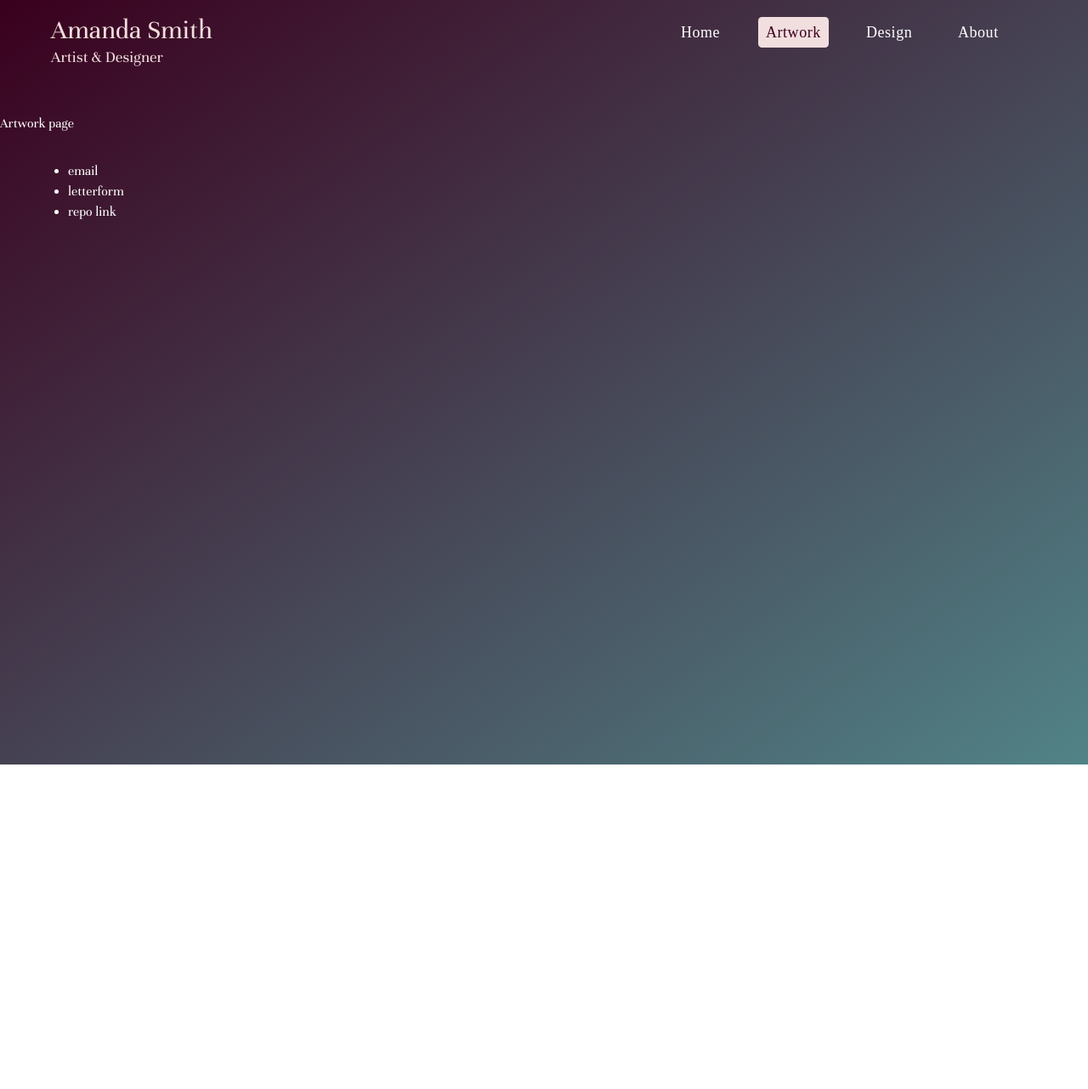
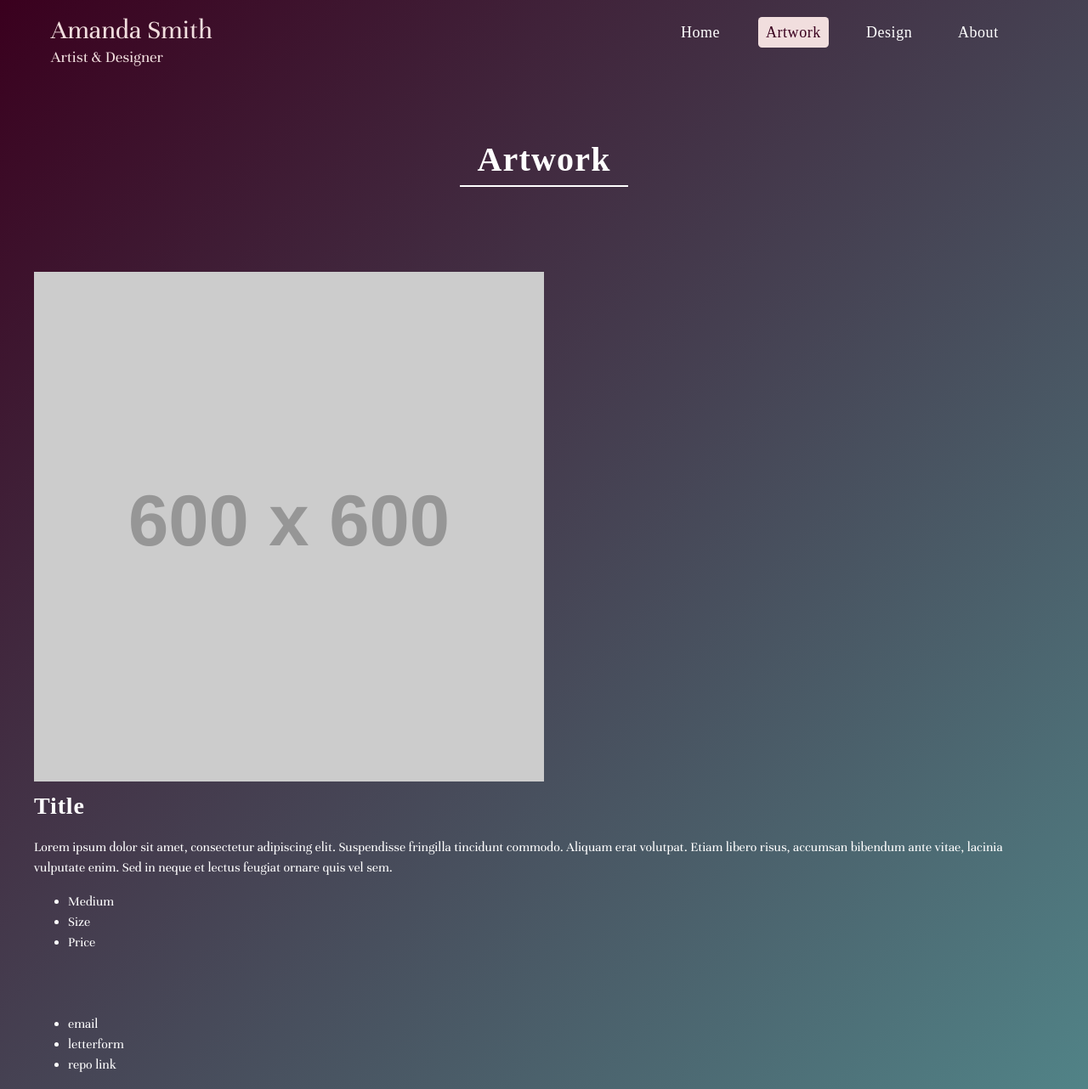
Before and after one commit to asmithorn/asmithorn.github.io, a Jekyll site: the page built from artwork/index.html, in a window 1280 px wide. Shown: the whole page at 85% size. Built offline with Jekyll 4.4.1, drawn with Linux system fonts in a browser that asks for light colours; some web fonts are replaced; before the commit the page ends 900 px from its top, so only the background shows below that.

Commit message:
artwork content start

```diff
--- a/artwork/index.html
+++ b/artwork/index.html
@@ -1,4 +1,30 @@
 ---
 layout: default
 ---
-<p>Artwork page</p>
+<div class="o-row o-row--1200">
+  <section class="o-row--v-padding u-padding--w-20-120">
+    <header>
+      <h1 class="u-row-header">Artwork</h1>
+    </header>
+  </section>
+</div>
+
+
+
+
+<div class="o-row o-row--1200">
+  <section class="o-row--v-padding">
+    <div>
+      <img src="https://via.placeholder.com/600.jpg?artwork" alt=""/>
+    </div>
+    <div>
+      <h2>Title</h2>
+      <p>Lorem ipsum dolor sit amet, consectetur adipiscing elit. Suspendisse fringilla tincidunt commodo. Aliquam erat volutpat. Etiam libero risus, accumsan bibendum ante vitae, lacinia vulputate enim. Sed in neque et lectus feugiat ornare quis vel sem.</p>
+      <ul>
+        <li>Medium</li>
+        <li>Size</li>
+        <li>Price</li>
+      </ul>
+    </div>
+  </section>
+</div>
```
